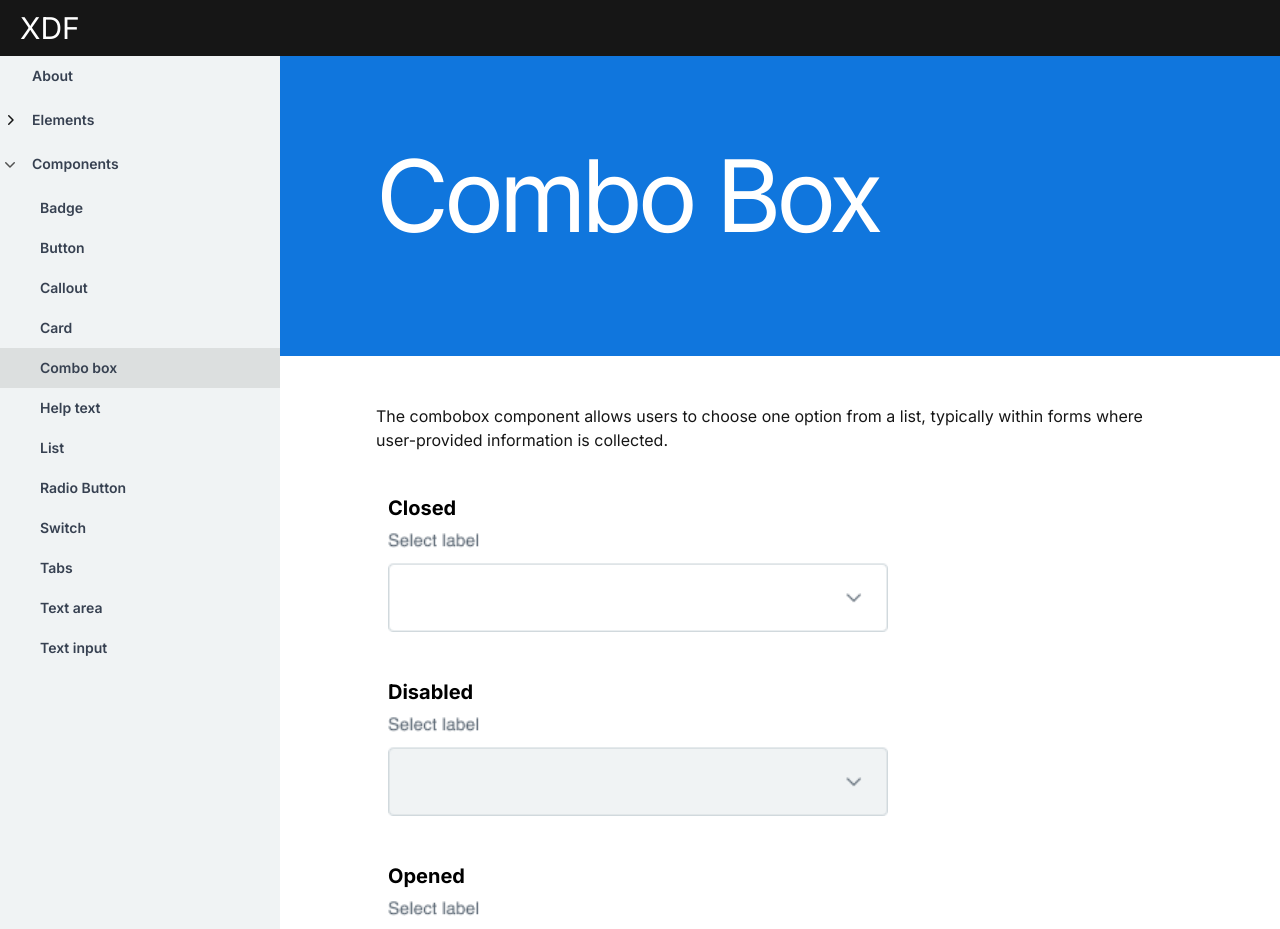
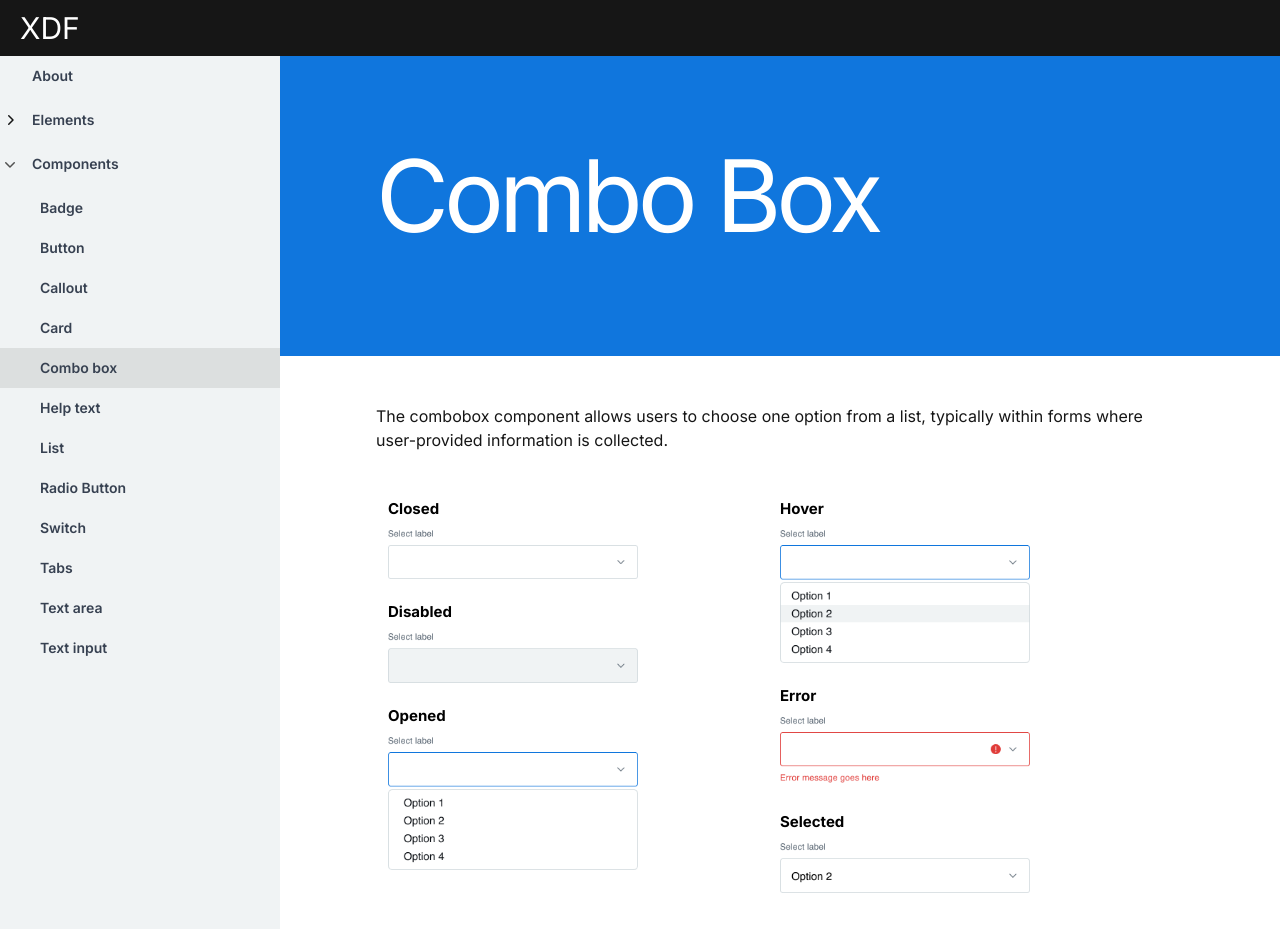
Before and after one commit to totisama/design-system, a Next.js app: page /components/combo-box in a window 1280 px wide. Shown: the top 929 px of the page. Built offline with nearby package versions, Linux system fonts and the light colour scheme.

Commit message:
tweak style

```diff
--- a/src/components/combo-box/combo-box.tsx
+++ b/src/components/combo-box/combo-box.tsx
@@ -2,6 +2,7 @@ import Image from 'next/image'
 import { Box } from '@/components/box/box'
 import { Stack } from '@/components/stack/stack'
 import { Text } from '@/components/text/text'
+import { Flex } from '@/components/flex/flex'
 
 export const ComboBox = () => {
   return (
@@ -9,22 +10,28 @@ export const ComboBox = () => {
       as='div'
       padding='spacing-04'
     >
-      <Stack
-        orientation='vertical'
+      <Flex
+        direction='row'
+        width={'100%'}
         as='div'
-        spacing='spacing-09'
+      >
+        <Flex
+          direction='column'
+          gapY='spacing-04'
+          width={'50%'}
+          as='div'
         >
           <Stack
             orientation='vertical'
             as='div'
             spacing='spacing-03'
           >
-          <Text as='h3'>Closed</Text>
+            <Text as='h5'>Closed</Text>
             <Image
               src={'/images/combobox/closed.png'}
               alt='image'
-            width={500}
-            height={500}
+              width={250}
+              height={250}
             />
           </Stack>
           <Stack
@@ -32,12 +39,12 @@ export const ComboBox = () => {
             as='div'
             spacing='spacing-03'
           >
-          <Text as='h3'>Disabled</Text>
+            <Text as='h5'>Disabled</Text>
             <Image
               src={'/images/combobox/disabled.png'}
               alt='image'
-            width={500}
-            height={500}
+              width={250}
+              height={250}
             />
           </Stack>
           <Stack
@@ -45,12 +52,32 @@ export const ComboBox = () => {
             as='div'
             spacing='spacing-03'
           >
-          <Text as='h3'>Opened</Text>
+            <Text as='h5'>Opened</Text>
             <Image
               src={'/images/combobox/focused.png'}
               alt='image'
-            width={500}
-            height={500}
+              width={250}
+              height={250}
+            />
+          </Stack>
+        </Flex>
+        <Flex
+          direction='column'
+          gapY='spacing-04'
+          width={'50%'}
+          as='div'
+        >
+          <Stack
+            orientation='vertical'
+            as='div'
+            spacing='spacing-03'
+          >
+            <Text as='h5'>Hover</Text>
+            <Image
+              src={'/images/combobox/opened.png'}
+              alt='image'
+              width={250}
+              height={250}
             />
           </Stack>
           <Stack
@@ -58,12 +85,12 @@ export const ComboBox = () => {
             as='div'
             spacing='spacing-03'
           >
-          <Text as='h3'>Hover</Text>
+            <Text as='h5'>Error</Text>
             <Image
-            src={'/images/combobox/opened.png'}
+              src={'/images/combobox/error.png'}
               alt='image'
-            width={500}
-            height={500}
+              width={250}
+              height={250}
             />
           </Stack>
           <Stack
@@ -71,28 +98,16 @@ export const ComboBox = () => {
             as='div'
             spacing='spacing-03'
           >
-          <Text as='h3'>Error</Text>
-          <Image
-            src={'/images/combobox/error.png'}
-            alt='image'
-            width={500}
-            height={500}
-          />
-        </Stack>
-        <Stack
-          orientation='vertical'
-          as='div'
-          spacing='spacing-03'
-        >
-          <Text as='h3'>Selected</Text>
+            <Text as='h5'>Selected</Text>
             <Image
               src={'/images/combobox/selected.png'}
               alt='image'
-            width={500}
-            height={500}
+              width={250}
+              height={250}
             />
           </Stack>
-      </Stack>
+        </Flex>
+      </Flex>
     </Box>
   )
 }
```
Lines whose indentation alone changed are shown as unchanged.
